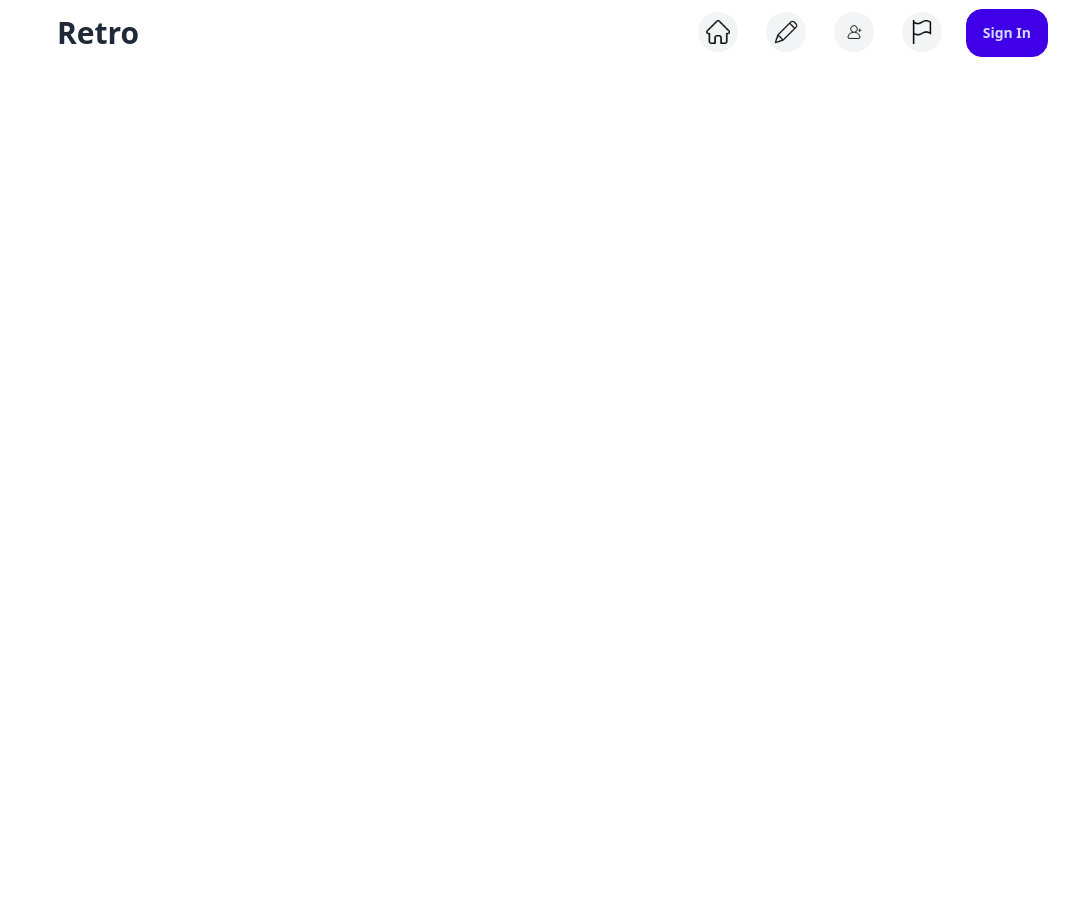
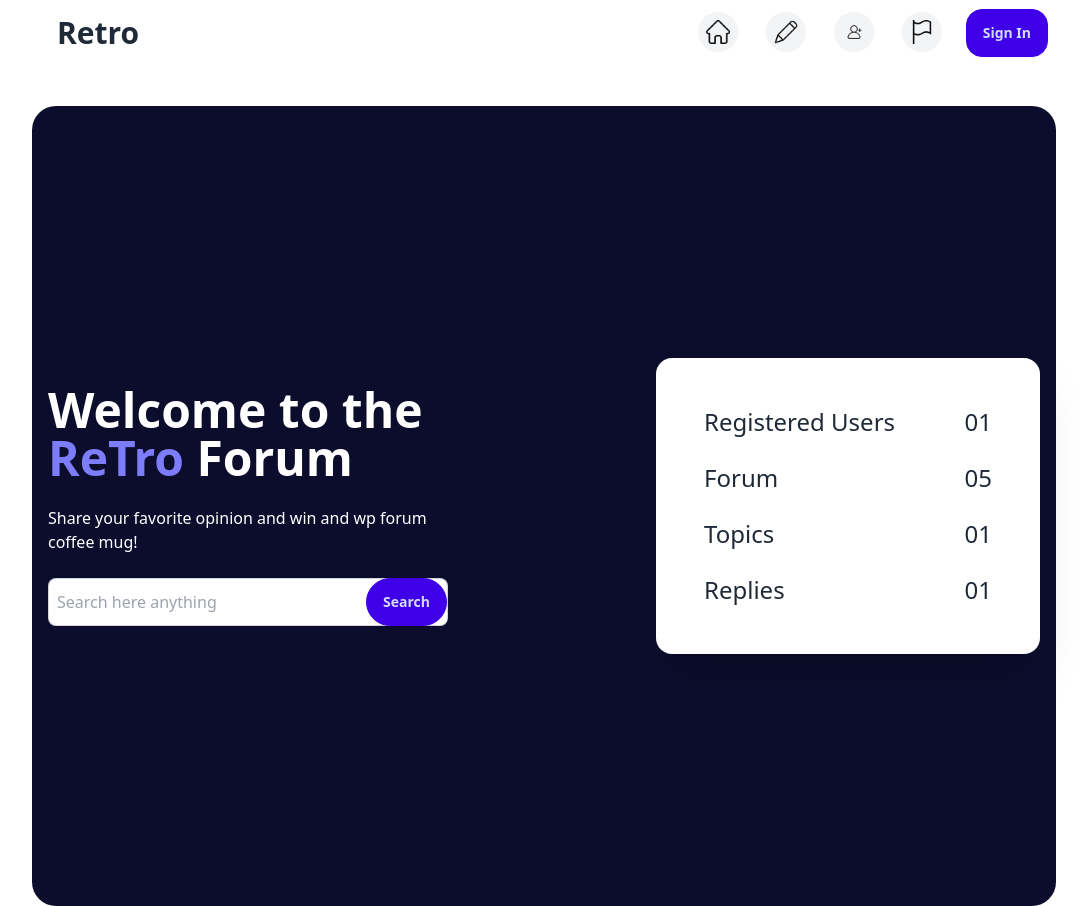
Before and after one commit to deveshbis/Retro-forum, a plain HTML site: page index.html in a window 1280 px wide. Shown: the whole page, without its empty margins (96-1183 px from the left). Before the commit the page ends 800 px from the top, so only its background shows below. Drawn offline with nearby package versions, Linux system fonts and the light colour scheme.

Commit message:
Added banner section

```diff
--- a/index.html
+++ b/index.html
@@ -5,6 +5,8 @@
     <meta charset="UTF-8">
     <meta name="viewport" content="width=device-width, initial-scale=1.0">
     <title>Retro Forum</title>
+
+    <link rel="stylesheet" href="index.css">
 
     <!--Added Link Tailwind CSS & DaisyUi -->
     <link href="https://cdn.jsdelivr.net/npm/daisyui@4.7.2/dist/full.min.css" rel="stylesheet" type="text/css" />
@@ -21,10 +23,12 @@
             <div class="flex-none lg:gap-5">
                 <div class="dropdown dropdown-end">
                     <div tabindex="0" role="button" class="btn btn-ghost btn-circle avatar">
-                  <div class="w-10 rounded-full p-2 bg-gray-100">
+                        <div class="w-10 rounded-full p-2 bg-gray-100 mydv">
                             <img alt="Tailwind CSS Navbar component" src="images/home.png" />
                         </div>
+
                     </div>
+
                 </div>
                 <div class="dropdown dropdown-end">
                     <div tabindex="0" role="button" class="btn btn-ghost btn-circle avatar">
@@ -53,6 +57,58 @@
     </header>
 
     <main>
+          <!--Banner Section  -->
+        <section class="mt-10 ">
+            <div class="hero min-h-screen bg-[#0c0d2d] rounded-3xl">
+                <div class="hero-content flex justify-between flex-col lg:flex-row space-x-48">
+                  <div class="text-center lg:text-left">
+                    <h1 class="text-5xl font-bold text-white">Welcome to the <br> <span class="text-[#7D7DFC]">ReTro</span> Forum</h1>
+                    <p class="py-6 text-white">Share your favorite opinion and win and wp forum coffee mug!</p>
+                    <label class="input input-bordered flex justify-between items-center gap-2 p-2">
+                        <input type="text" class="grow" placeholder="Search here anything" />
+                        <button class="btn btn-active btn-primary -mr-2 rounded-full ">Search</button>
+                      </label>
+                  </div>
+                  <div class="card shrink-0 w-full max-w-sm shadow-2xl bg-base-100 p-12 space-y-6">
+                    <div class="flex justify-between items-center text-2xl">
+                        <div>
+                            Registered Users
+                        </div>
+                        <div>
+                            01
+                        </div>
+                    </div>
+
+                    <div class="flex justify-between items-center text-2xl">
+                        <div>
+                            Forum
+                        </div>
+                        <div>
+                            05
+                        </div>
+                    </div>
+
+                    <div class="flex justify-between items-center text-2xl">
+                        <div>
+                            Topics
+                        </div>
+                        <div>
+                            01
+                        </div>
+                    </div>
+
+                    <div class="flex justify-between items-center text-2xl">
+                        <div>
+                            Replies
+                        </div>
+                        <div>
+                            01
+                        </div>
+                    </div>
+                  </div>
+                </div>
+              </div>
+        </section>
 
     </main>
 
```
Also changed, not shown: index.css (added). Lines whose indentation alone changed are shown as unchanged.
